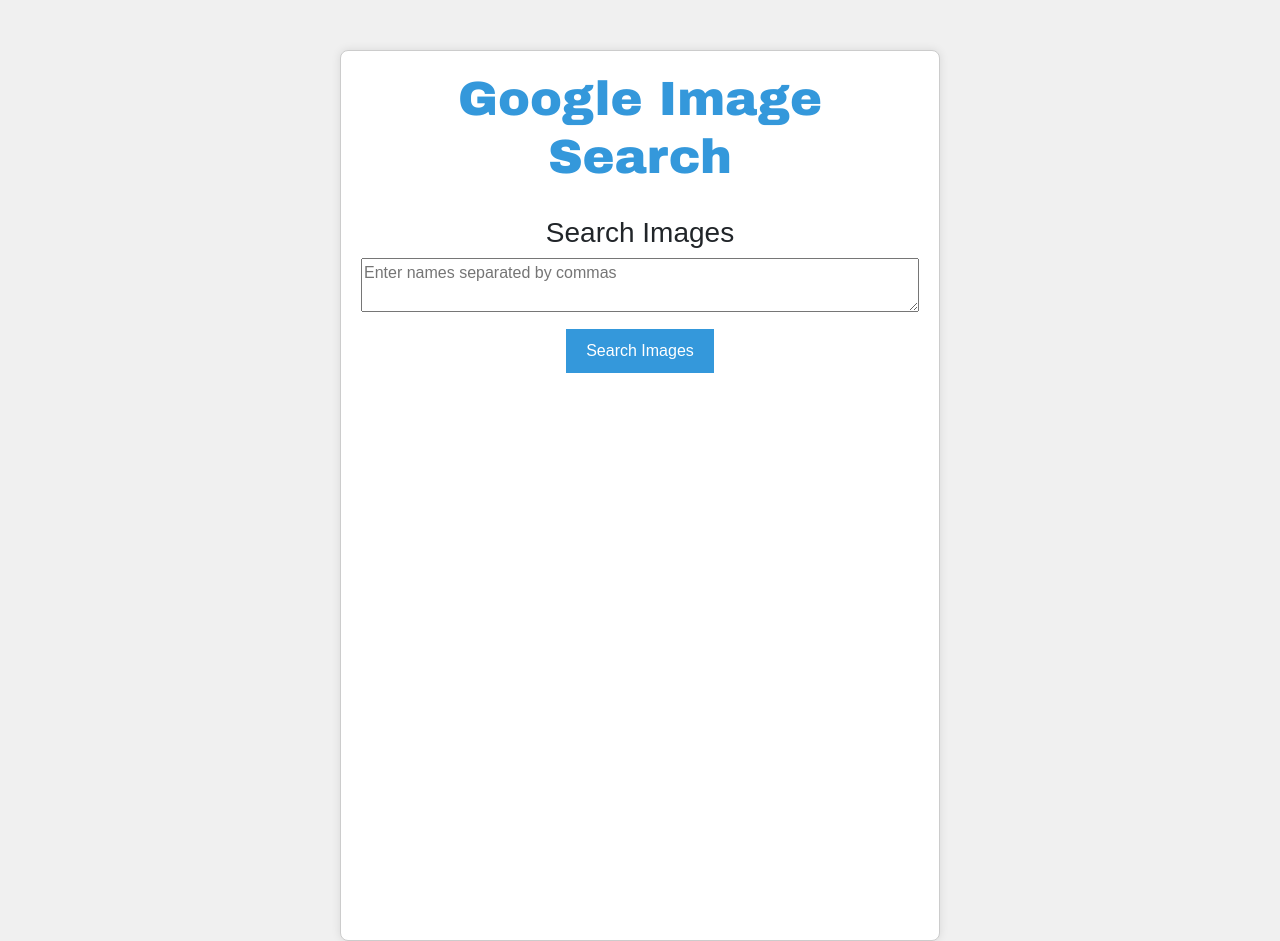
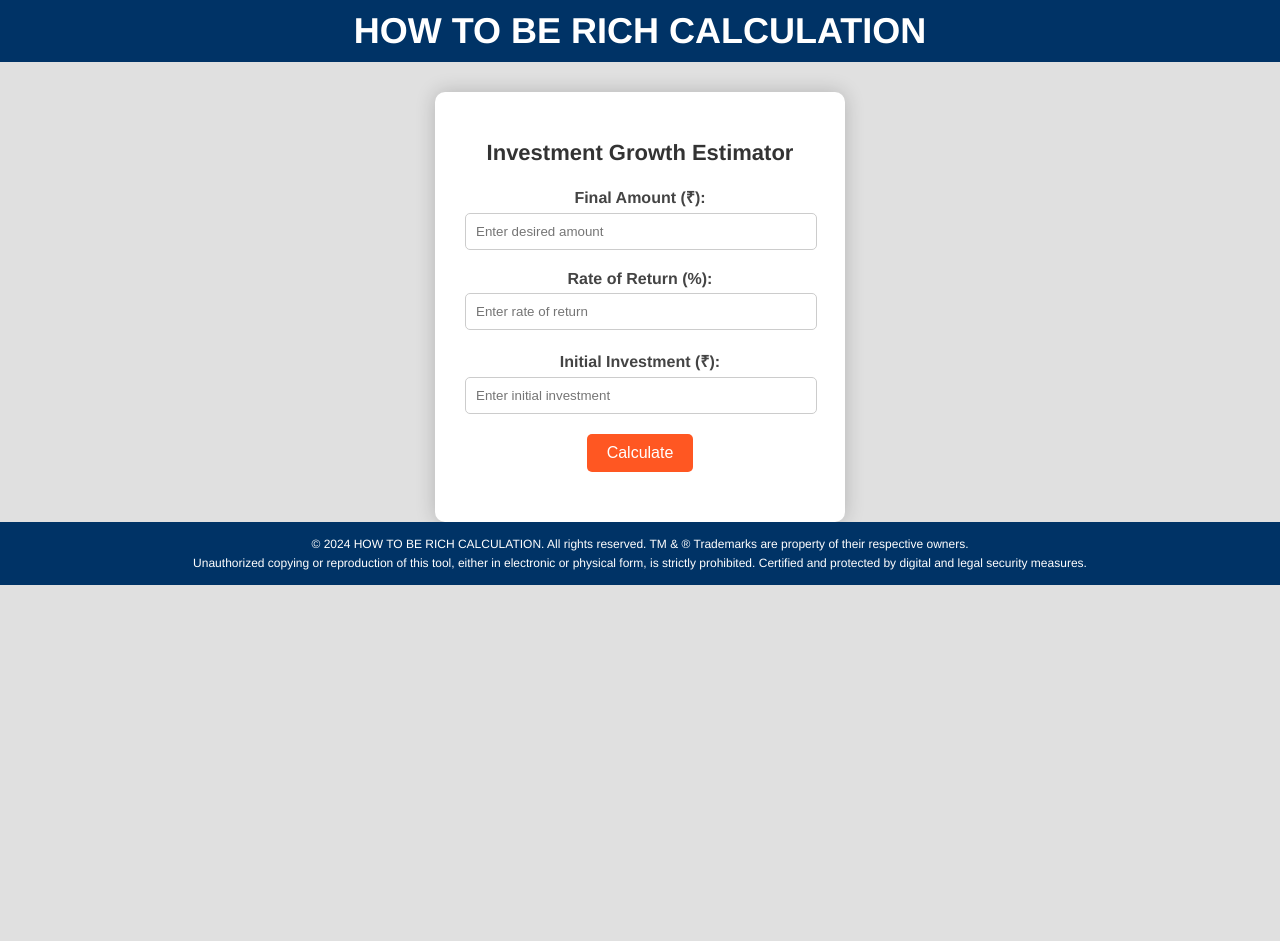
Before and after one commit to nigam498/google, a plain HTML site: page index.html in a window 1280 px wide. After the commit the page ends 800 px from the top, so only its background shows below. Drawn offline with nearby package versions, Linux system fonts and the light colour scheme.

Commit message:
Update index.html

```diff
--- a/index.html
+++ b/index.html
@@ -1,94 +1,126 @@
 <!DOCTYPE html>
 <html lang="en">
 <head>
-  <meta charset="UTF-8">
-  <title>Google Image Search</title>
-  <link rel="stylesheet" href="https://stackpath.bootstrapcdn.com/bootstrap/4.5.2/css/bootstrap.min.css">
-  <style>
-    body {
-      font-family: Arial, sans-serif;
-      text-align: center;
-      padding-top: 50px;
-      background-color: #f0f0f0;
-    }
-
-    .container {
-      background-color: #fff;
-      padding: 20px;
-      border: 1px solid #ccc;
-      border-radius: 8px;
-      box-shadow: 0 0 10px rgba(0, 0, 0, 0.1);
-      max-width: 600px;
-      margin: 0 auto;
-    }
-
-    h1 {
-      font-size: 3rem;
-      font-family: 'Arial Black', sans-serif;
-      color: #3498db;
-      margin-bottom: 30px;
-    }
-
-    .input-section {
-      margin-bottom: 20px;
-    }
-
-    textarea {
-      width: 100%;
-      margin-bottom: 10px;
-    }
-
-    button {
-      color: #fff;
-      background-color: #3498db;
-      border: none;
-      padding: 10px 20px;
-      cursor: pointer;
-    }
-
-    button:hover {
-      background-color: #2186c6;
-    }
-
-    iframe {
-      width: 100%;
-      height: 500px;
-      border: none;
-      margin-top: 20px;
-    }
-  </style>
+    <meta charset="UTF-8">
+    <meta name="viewport" content="width=device-width, initial-scale=1.0">
+    <title>HOW TO BE RICH CALCULATION</title>
+    <style>
+        body {
+            background-color: #e0e0e0;
+            font-family: 'Helvetica Neue', Arial, sans-serif;
+            display: flex;
+            flex-direction: column;
+            align-items: center;
+            margin: 0;
+            padding: 0;
+        }
+        header, footer {
+            background-color: #003366;
+            color: white;
+            padding: 10px;
+            width: 100%;
+            text-align: center;
+        }
+        header h1 {
+            margin: 0;
+            font-size: 36px;
+        }
+        footer p {
+            margin: 5px 0;
+            font-size: 12px;
+        }
+        .calculator-container {
+            background-color: #fff;
+            border-radius: 10px;
+            box-shadow: 0 0 20px rgba(0, 0, 0, 0.2);
+            padding: 30px;
+            width: 350px;
+            margin-top: 30px;
+            text-align: center;
+        }
+        h2 {
+            font-size: 22px;
+            margin-bottom: 20px;
+            color: #333;
+        }
+        label {
+            display: block;
+            margin-bottom: 5px;
+            font-weight: bold;
+            color: #444;
+        }
+        input {
+            width: calc(100% - 20px);
+            padding: 10px;
+            margin-bottom: 20px;
+            border: 1px solid #ccc;
+            border-radius: 5px;
+        }
+        button {
+            background-color: #ff5722;
+            color: white;
+            border: none;
+            padding: 10px 20px;
+            border-radius: 5px;
+            cursor: pointer;
+            font-size: 16px;
+        }
+        button:hover {
+            background-color: #e64a19;
+        }
+        .result {
+            margin-top: 20px;
+            font-size: 18px;
+            color: #333;
+        }
+    </style>
+    <meta name="description" content="Calculate the number of tries needed to become rich with compound investments. Use this tool to determine how many iterations it takes to reach your financial goals with a given rate of return.">
+    <meta name="keywords" content="investment calculator, compound interest, financial planning, wealth accumulation, how to be rich, financial growth, rate of return, investment strategy">
 </head>
 <body>
-<div class="container">
-  <h1>Google Image Search</h1>
-  <div class="input-section">
-    <h3>Search Images</h3>
-    <textarea id="inputNames" placeholder="Enter names separated by commas"></textarea>
-    <button onclick="searchImages()">Search Images</button>
-  </div>
-  <iframe id="searchResults"></iframe>
+
+<header>
+    <h1>HOW TO BE RICH CALCULATION</h1>
+</header>
+
+<div class="calculator-container">
+    <h2>Investment Growth Estimator</h2>
+    <label for="finalAmount">Final Amount (₹):</label>
+    <input type="number" id="finalAmount" placeholder="Enter desired amount" required>
+
+    <label for="rateOfReturn">Rate of Return (%):</label>
+    <input type="number" id="rateOfReturn" placeholder="Enter rate of return" required>
+
+    <label for="initialAmount">Initial Investment (₹):</label>
+    <input type="number" id="initialAmount" placeholder="Enter initial investment" required>
+
+    <button onclick="calculateTries()">Calculate</button>
+
+    <div class="result" id="result"></div>
 </div>
 
+<footer>
+    <p>&copy; 2024 HOW TO BE RICH CALCULATION. All rights reserved. TM &amp; ® Trademarks are property of their respective owners.</p>
+    <p>Unauthorized copying or reproduction of this tool, either in electronic or physical form, is strictly prohibited. Certified and protected by digital and legal security measures.</p>
+</footer>
+
 <script>
-  function searchImages() {
-    const namesInput = document.getElementById('inputNames').value;
-    const namesArray = namesInput.split(',').map(name => name.trim());
-    const urls = namesArray.map(name => {
-      const baseUrl = 'https://www.google.com/search';
-      const queryParams = new URLSearchParams({
-        q: name,
-        tbm: 'isch'
-        // Add other parameters here if needed
-      });
-      return `${baseUrl}?${queryParams.toString()}`;
-    });
+    function calculateTries() {
+        var finalAmount = parseFloat(document.getElementById('finalAmount').value);
+        var rateOfReturn = parseFloat(document.getElementById('rateOfReturn').value) / 100;
+        var initialAmount = parseFloat(document.getElementById('initialAmount').value);
 
-    // Construct HTML to display in iframe
-    const iframeContent = urls.map(url => `<iframe src="${url}" style="width:100%; height:100%; border:none;"></iframe>`).join('');
+        if (isNaN(finalAmount) || isNaN(rateOfReturn) || isNaN(initialAmount) || initialAmount <= 0) {
+            alert("Please enter valid numbers in all fields.");
+            return;
+        }
 
-    // Inject HTML into iframe
-    document.getElementById('searchResults').contentDocument.body.innerHTML = iframeContent;
-  }
+        var n = Math.log(finalAmount / initialAmount) / Math.log(1 + rateOfReturn);
+        n = Math.ceil(n); // Round up to the next whole number
+
+        document.getElementById('result').innerText = "You need approximately " + n + " tries to reach ₹" + finalAmount;
+    }
 </script>
+
 </body>
 </html>
```
